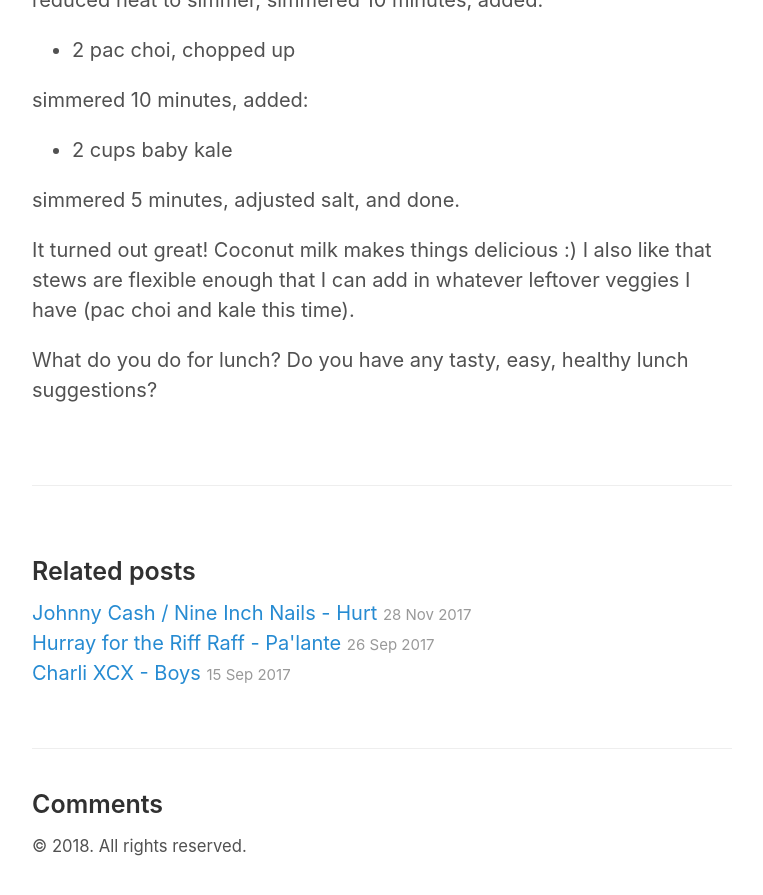
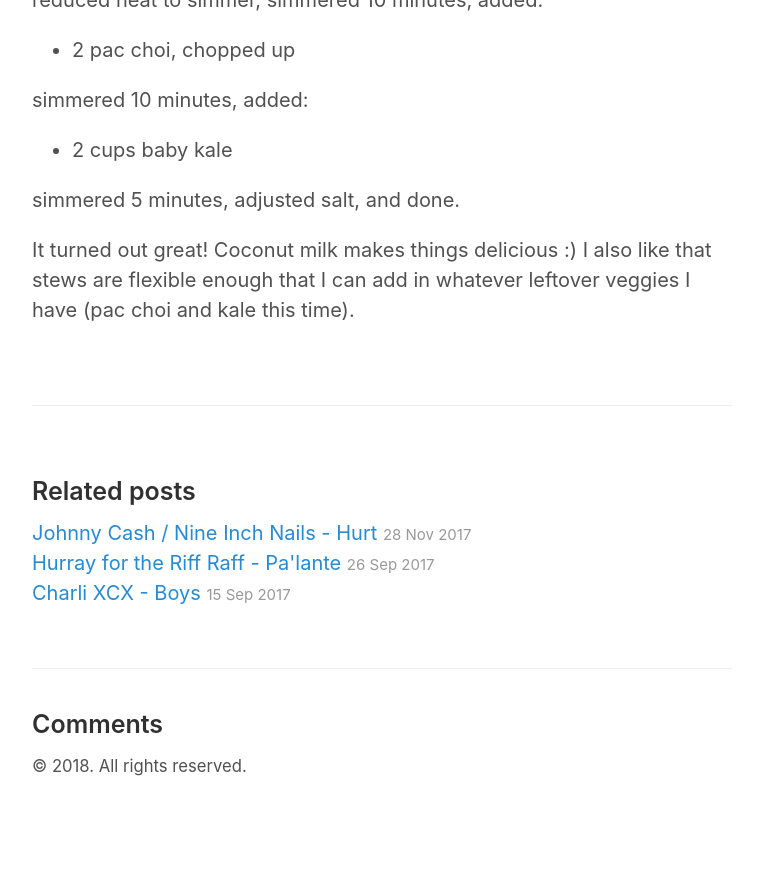
Before and after one commit to jtconnor/jtconnor.github.io, a Jekyll site: the page built from _posts/2017-10-08-lunch-stews.md, in a window 1280 px wide and 900 px high, scrolled down 1231 px. Shown: the top 895 px of the window, without its empty margins (258-1021 px from the left). Built offline with Jekyll 4.4.1, drawn with Linux system fonts in a browser that asks for light colours; comment, search, counter and statistics services are not loaded; after the commit the page ends 2051 px from its top, so only the background shows below that.

Commit message:
Remove questions from stews post

```diff
--- a/_posts/2017-10-08-lunch-stews.md
+++ b/_posts/2017-10-08-lunch-stews.md
@@ -50,6 +50,3 @@ simmered 5 minutes, adjusted salt, and done.
 It turned out great!  Coconut milk makes things delicious :)  I also like
 that stews are flexible enough that I can add in whatever leftover veggies
 I have (pac choi and kale this time).
-
-What do you do for lunch?  Do you have any tasty, easy, healthy lunch
-suggestions?
```
